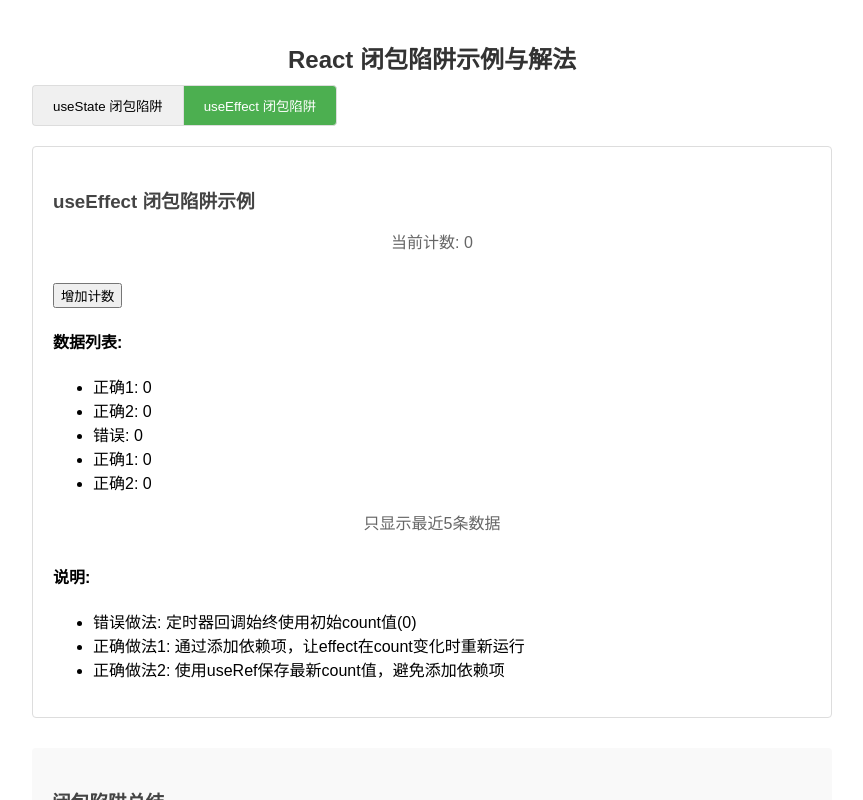
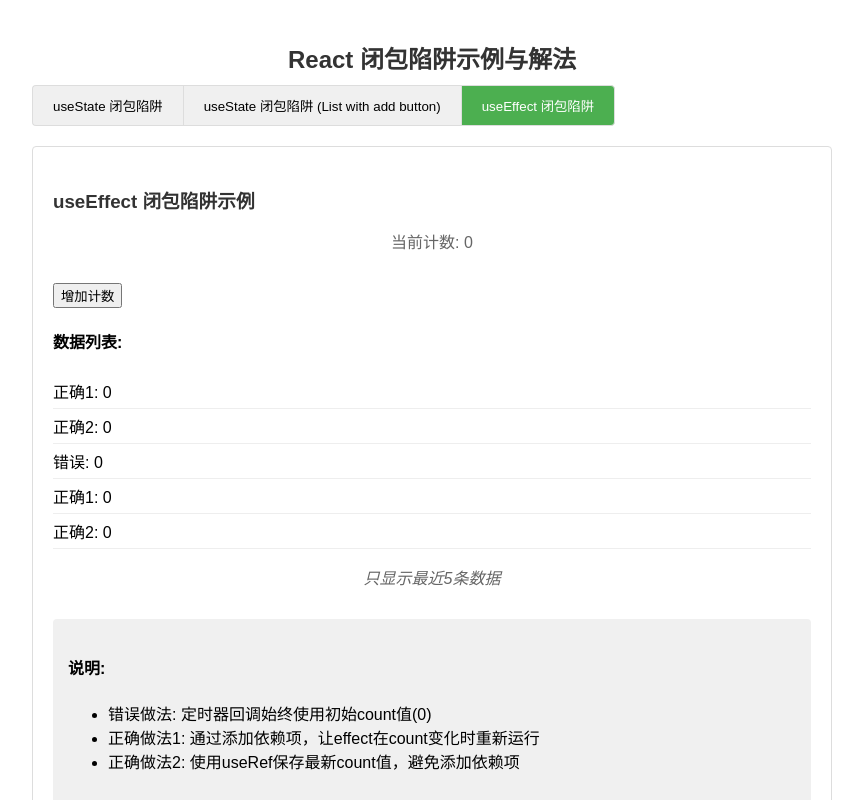
Before and after one commit to EdmondWang/React-Scenario, a React (Create React App) app: page /closure-trap in a window 1280 px wide. Both pictures are taken after a click on the button "useEffect 闭包陷阱". Shown: the top 800 px of the page, without its empty margins (208-1071 px from the left). Built offline with nearby package versions, Linux system fonts and the light colour scheme.

Commit message:
scoped styles to closure trap

```diff
--- /dev/null
+++ b/src/features/closure-trap/index.module.css
@@ -0,0 +1,76 @@
+.closure-trap-index {
+  max-width: 800px;
+  margin: 0 auto;
+  padding: 20px;
+  font-family: Arial, sans-serif;
+}
+.tabs {
+  display: flex;
+  margin-bottom: 20px;
+}
+.tabs button {
+  padding: 10px 20px;
+  cursor: pointer;
+  background: #f0f0f0;
+  border: 1px solid #ddd;
+  border-right: none;
+}
+.tabs button.active {
+  background: #4caf50;
+  color: white;
+}
+.tabs button:first-child {
+  border-radius: 4px 0 0 4px;
+}
+.tabs button:last-child {
+  border-right: 1px solid #ddd;
+  border-radius: 0 4px 4px 0;
+}
+.content {
+  border: 1px solid #ddd;
+  padding: 20px;
+  border-radius: 4px;
+}
+.summary {
+  margin-top: 30px;
+  padding: 20px;
+  background-color: #f9f9f9;
+  border-radius: 4px;
+}
+.state-trap-example h3,
+.effect-trap-example h3 {
+  color: #333;
+}
+.state-trap-example .buttons,
+.effect-trap-example .buttons {
+  margin: 15px 0;
+}
+.state-trap-example .buttons button,
+.effect-trap-example .buttons button {
+  margin-right: 10px;
+  padding: 8px 15px;
+  cursor: pointer;
+}
+.state-trap-example .note,
+.effect-trap-example .note {
+  color: #666;
+  font-style: italic;
+  margin-top: 10px;
+}
+.effect-trap-example .data-list {
+  margin-top: 20px;
+}
+.effect-trap-example .data-list ul {
+  list-style-type: none;
+  padding: 0;
+}
+.effect-trap-example .data-list li {
+  padding: 5px 0;
+  border-bottom: 1px solid #eee;
+}
+.effect-trap-example .explanation {
+  margin-top: 20px;
+  background-color: #f0f0f0;
+  padding: 15px;
+  border-radius: 4px;
+}
--- a/src/features/closure-trap/index.tsx
+++ b/src/features/closure-trap/index.tsx
@@ -1,6 +1,8 @@
 import React, { useState } from 'react';
 import UseStateTrap from './use-state-trap';
 import UseEffectTrap from './use-effect-trap';
+import ListWithAddButton from './list-with-add';
+import styles from './index.module.css';
 
 /**
  * 闭包陷阱示例与解法集合
@@ -9,36 +11,48 @@
  * 包括useState和useEffect两种情况下的闭包陷阱
  */
 const ClosureTrapFeature: React.FC = () => {
-  const [activeTab, setActiveTab] = useState<'state' | 'effect'>('state');
+    const [activeTab, setActiveTab] = useState<
+        'state' | 'effect' | 'list-with-add'
+    >('state');
 
     return (
-    <div className="closure-trap-index">
+        <div className={styles['closure-trap-index']}>
             <h2>React 闭包陷阱示例与解法</h2>
 
-      <div className="tabs">
+            <div className={styles.tabs}>
                 <button
-          className={activeTab === 'state' ? 'active' : ''}
+                    className={activeTab === 'state' ? styles.active : ''}
                     onClick={() => setActiveTab('state')}
                 >
                     useState 闭包陷阱
                 </button>
                 <button
-          className={activeTab === 'effect' ? 'active' : ''}
+                    className={
+                        activeTab === 'list-with-add' ? styles.active : ''
+                    }
+                    onClick={() => setActiveTab('list-with-add')}
+                >
+                    useState 闭包陷阱 (List with add button)
+                </button>
+                <button
+                    className={activeTab === 'effect' ? styles.active : ''}
                     onClick={() => setActiveTab('effect')}
                 >
                     useEffect 闭包陷阱
                 </button>
             </div>
 
-      <div className="content">
+            <div className={styles.content}>
                 {activeTab === 'state' ? (
                     <UseStateTrap />
+                ) : activeTab === 'list-with-add' ? (
+                    <ListWithAddButton />
                 ) : (
                     <UseEffectTrap />
                 )}
             </div>
 
-      <div className="summary">
+            <div className={styles.summary}>
                 <h3>闭包陷阱总结</h3>
                 <p>
                     闭包陷阱是React中常见的问题，当在异步操作或回调函数中引用状态变量时，
@@ -47,51 +61,11 @@
                 <h4>常见解决方法:</h4>
                 <ul>
                     <li>对于useState: 使用函数式更新或useRef保存最新值</li>
-          <li>对于useEffect: 添加正确的依赖项或使用useRef保存最新值</li>
+                    <li>
+                        对于useEffect: 添加正确的依赖项或使用useRef保存最新值
+                    </li>
                 </ul>
             </div>
-
-      <style>{`
-        .closure-trap-index {
-          max-width: 800px;
-          margin: 0 auto;
-          padding: 20px;
-          font-family: Arial, sans-serif;
-        }
-        .tabs {
-          display: flex;
-          margin-bottom: 20px;
-        }
-        .tabs button {
-          padding: 10px 20px;
-          cursor: pointer;
-          background: #f0f0f0;
-          border: 1px solid #ddd;
-          border-right: none;
-        }
-        .tabs button.active {
-          background: #4caf50;
-          color: white;
-        }
-        .tabs button:first-child {
-          border-radius: 4px 0 0 4px;
-        }
-        .tabs button:last-child {
-          border-right: 1px solid #ddd;
-          border-radius: 0 4px 4px 0;
-        }
-        .content {
-          border: 1px solid #ddd;
-          padding: 20px;
-          border-radius: 4px;
-        }
-        .summary {
-          margin-top: 30px;
-          padding: 20px;
-          background-color: #f9f9f9;
-          border-radius: 4px;
-        }
-      `}</style>
         </div>
     );
 };
--- /dev/null
+++ b/src/features/closure-trap/list-with-add.tsx
@@ -0,0 +1,37 @@
+import { useState } from 'react';
+
+let index = 0;
+
+const ListWithAddButton: React.FC = () => {
+    const [list, setList] = useState<any[]>([]);
+    const [localIndex, setLocalIndex] = useState(0);
+
+    const clickAdd = () => {
+        setList((l) => {
+            const currIndex = index;
+            index++;
+            console.log('currIndex', currIndex);
+            console.log('localIndex', localIndex);
+
+            setLocalIndex((prev) => prev + 1);
+            return l.concat(
+                <button key={localIndex} onClick={clickAdd}>
+                    {localIndex}
+                </button>
+            );
+        });
+    };
+
+    return (
+        <div>
+            <button onClick={clickAdd}>Add</button>
+            <ul>
+                {list.map((item, index) => (
+                    <li key={index}>{item}</li>
+                ))}
+            </ul>
+        </div>
+    );
+};
+
+export default ListWithAddButton;
--- a/src/features/closure-trap/use-effect-trap.tsx
+++ b/src/features/closure-trap/use-effect-trap.tsx
@@ -1,4 +1,5 @@
 import React, { useState, useEffect, useRef } from 'react';
+import styles from './index.module.css';
 
 /**
  * useEffect 闭包陷阱示例与解法
@@ -52,20 +53,20 @@
   };
 
   return (
-    <div className="effect-trap-example">
+    <div className={styles['effect-trap-example']}>
       <h3>useEffect 闭包陷阱示例</h3>
       <p>当前计数: {count}</p>
       <button onClick={incrementCount}>增加计数</button>
-      <div className="data-list">
+      <div className={styles['data-list']}>
         <h4>数据列表:</h4>
         <ul>
           {data.slice(-5).map((item, index) => (
             <li key={index}>{item}</li>
           ))}
         </ul>
-        <p className="note">只显示最近5条数据</p>
+        <p className={styles.note}>只显示最近5条数据</p>
       </div>
-      <div className="explanation">
+      <div className={styles.explanation}>
         <h4>说明:</h4>
         <ul>
           <li>错误做法: 定时器回调始终使用初始count值(0)</li>
--- a/src/features/closure-trap/use-state-trap.tsx
+++ b/src/features/closure-trap/use-state-trap.tsx
@@ -1,4 +1,5 @@
 import React, { useState, useEffect, useRef } from 'react';
+import styles from './index.module.css';
 
 /**
  * useState 闭包陷阱示例与解法
@@ -38,10 +39,10 @@
     };
 
     return (
-        <div className="state-trap-example">
+        <div className={styles['state-trap-example']}>
             <h3>useState 闭包陷阱示例</h3>
             <p>当前计数: {count}</p>
-            <div className="buttons">
+            <div className={styles.buttons}>
                 <button onClick={handleClickWrong}>错误做法</button>
                 <button onClick={handleClickCorrect1}>
                     正确做法1 (函数式更新)
@@ -50,7 +51,7 @@
                     正确做法2 (useRef)
                 </button>
             </div>
-            <p className="note">
+            <p className={styles.note}>
                 尝试快速点击按钮多次，观察不同做法的区别。
                 <br />
                 错误做法只会增加一次，而正确做法会正确累加。
```
Lines whose indentation alone changed are shown as unchanged.
